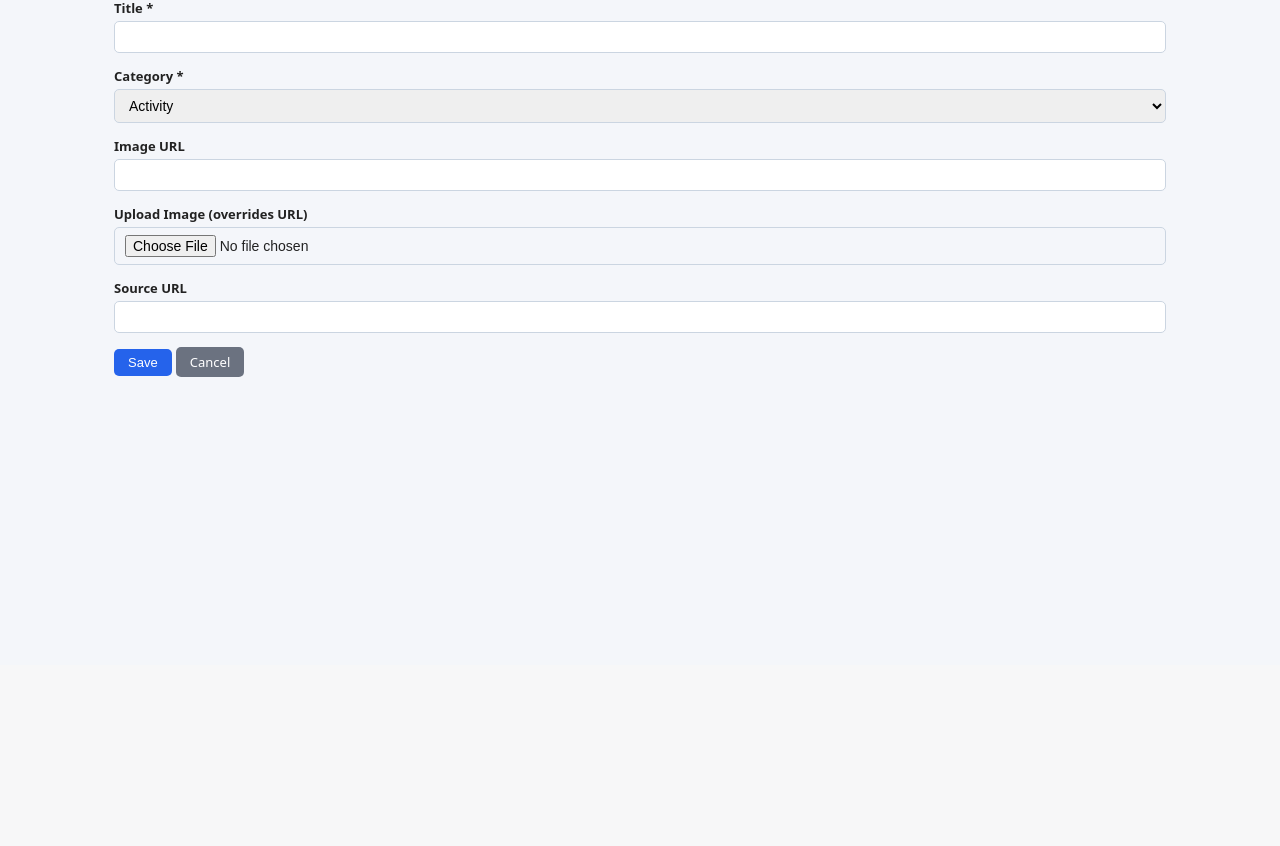
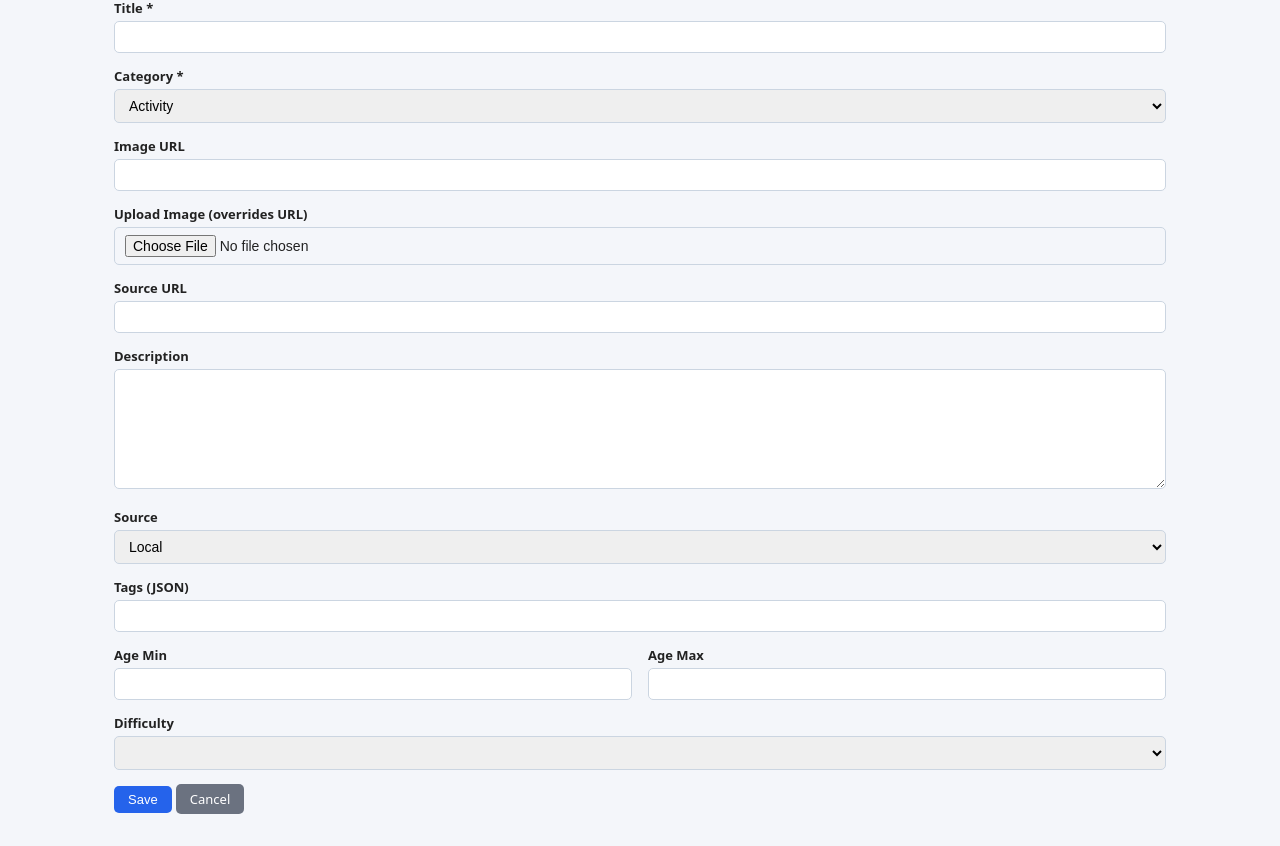
Before and after one commit to tiroq/classnest, a Python web app: template app/admin/templates/content_form.html in a window 1280 px wide. Shown: the part 135-981 px from the top of the page. Before the commit the page ends 512 px from the top, so only its background shows below. Run offline with Jinja, Linux system fonts and the light colour scheme; the template is opened without the code that fills it, so the values that code supplies are empty.

Commit message:
feat: enhance content form with additional fields for description, source, age range, and difficulty

```diff
--- a/app/admin/templates/content_form.html
+++ b/app/admin/templates/content_form.html
@@ -30,6 +30,40 @@
         <label>Source URL</label>
         <input name="source_url" value="{{ item.source_url or '' if item else '' }}">
     </div>
+    <div class="field">
+        <label>Description</label>
+        <textarea name="description" rows="3">{{ item.description or '' if item else '' }}</textarea>
+    </div>
+    <div class="field">
+        <label>Source</label>
+        <select name="source">
+            <option value="local" {% if item and item.source == "local" %}selected{% endif %}>Local</option>
+            <option value="pinterest" {% if item and item.source == "pinterest" %}selected{% endif %}>Pinterest</option>
+        </select>
+    </div>
+    <div class="field">
+        <label>Tags (JSON)</label>
+        <input name="tags_json" value="{{ item.tags_json or '' if item else '' }}">
+    </div>
+    <div class="field" style="display:flex;gap:1rem">
+        <div style="flex:1">
+            <label>Age Min</label>
+            <input type="number" name="age_min" value="{{ item.age_min if item and item.age_min is not none else '' }}">
+        </div>
+        <div style="flex:1">
+            <label>Age Max</label>
+            <input type="number" name="age_max" value="{{ item.age_max if item and item.age_max is not none else '' }}">
+        </div>
+    </div>
+    <div class="field">
+        <label>Difficulty</label>
+        <select name="difficulty">
+            <option value="" {% if not item or not item.difficulty %}selected{% endif %}></option>
+            <option value="easy" {% if item and item.difficulty == "easy" %}selected{% endif %}>Easy</option>
+            <option value="medium" {% if item and item.difficulty == "medium" %}selected{% endif %}>Medium</option>
+            <option value="hard" {% if item and item.difficulty == "hard" %}selected{% endif %}>Hard</option>
+        </select>
+    </div>
     <button type="submit" class="btn btn-primary">Save</button>
     <a href="/admin/content" class="btn btn-secondary">Cancel</a>
 </form>
```
